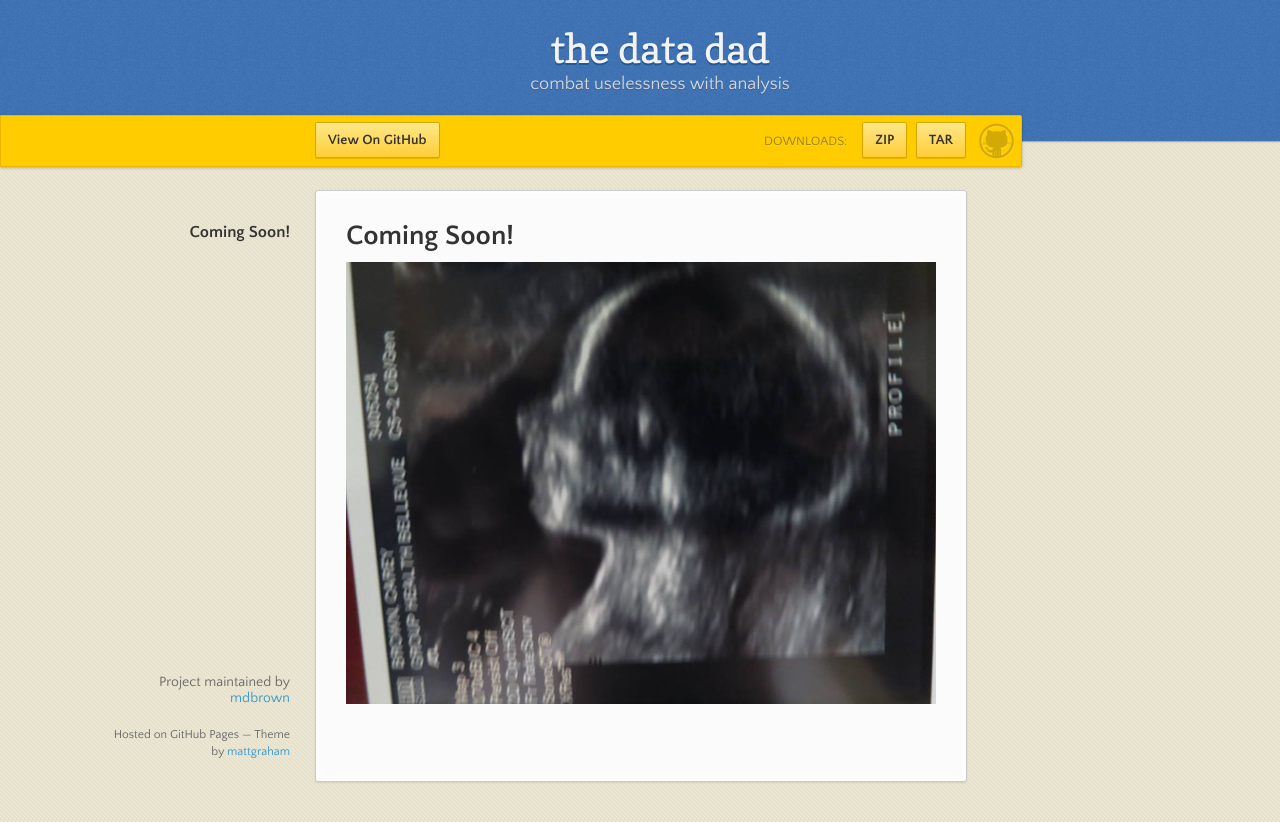
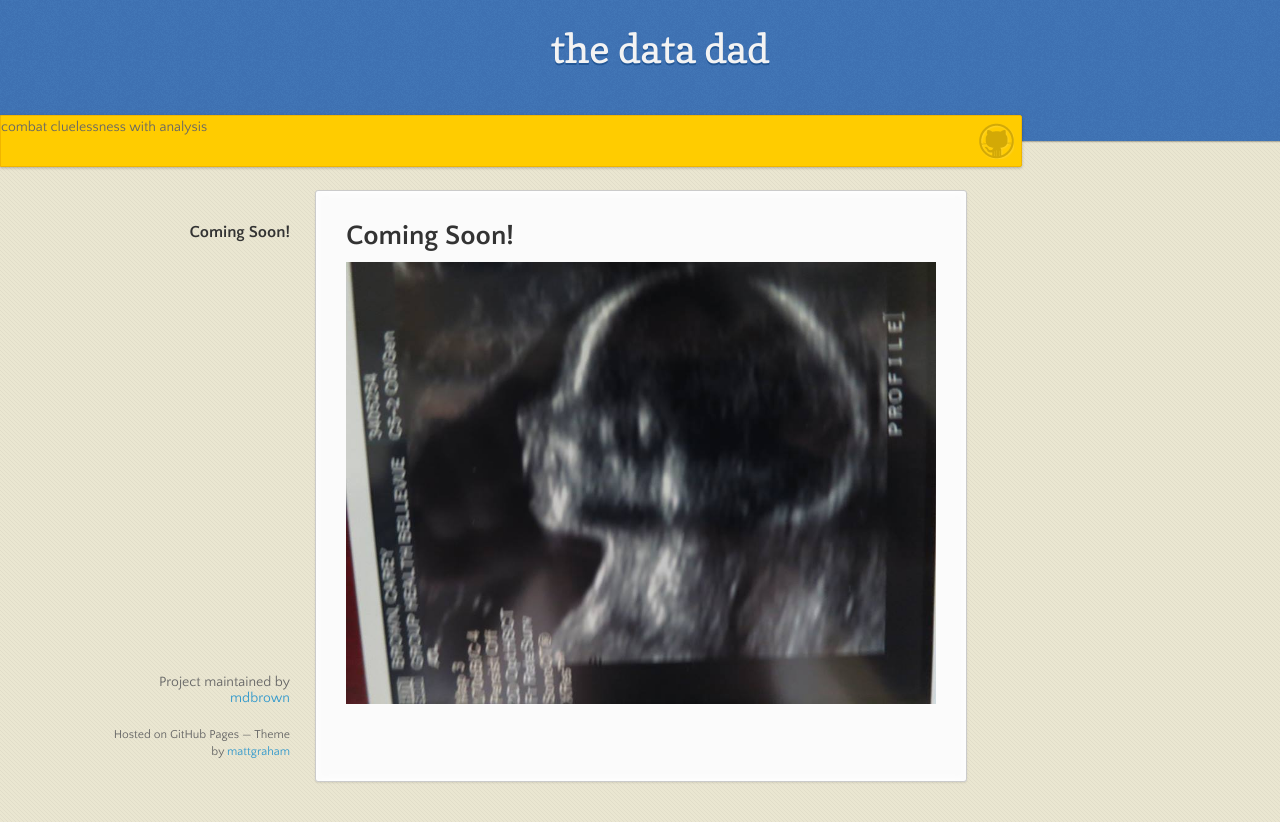
Before and after one commit to mdbrown/thedatadad, a plain HTML site: page index.html in a window 1280 px wide. Drawn offline with nearby package versions, Linux system fonts and the light colour scheme.

Commit message:
Update index.html

```diff
--- a/index.html
+++ b/index.html
@@ -18,19 +18,13 @@
 
       <header>
         <h1>the data dad</h1>
-        <p>combat uselessness with analysis</p>
+
       </header>
 
       <div id="banner">
         <span id="logo"></span>
 
-        <a href="https://github.com/mdbrown/thedatadad" class="button fork"><strong>View On GitHub</strong></a>
-        <div class="downloads">
-          <span>Downloads:</span>
-          <ul>
-            <li><a href="https://github.com/mdbrown/thedatadad/zipball/master" class="button">ZIP</a></li>
-            <li><a href="https://github.com/mdbrown/thedatadad/tarball/master" class="button">TAR</a></li>
-          </ul>
+      <p>combat cluelessness with analysis</p>
         </div>
       </div><!-- end banner -->
 
```
